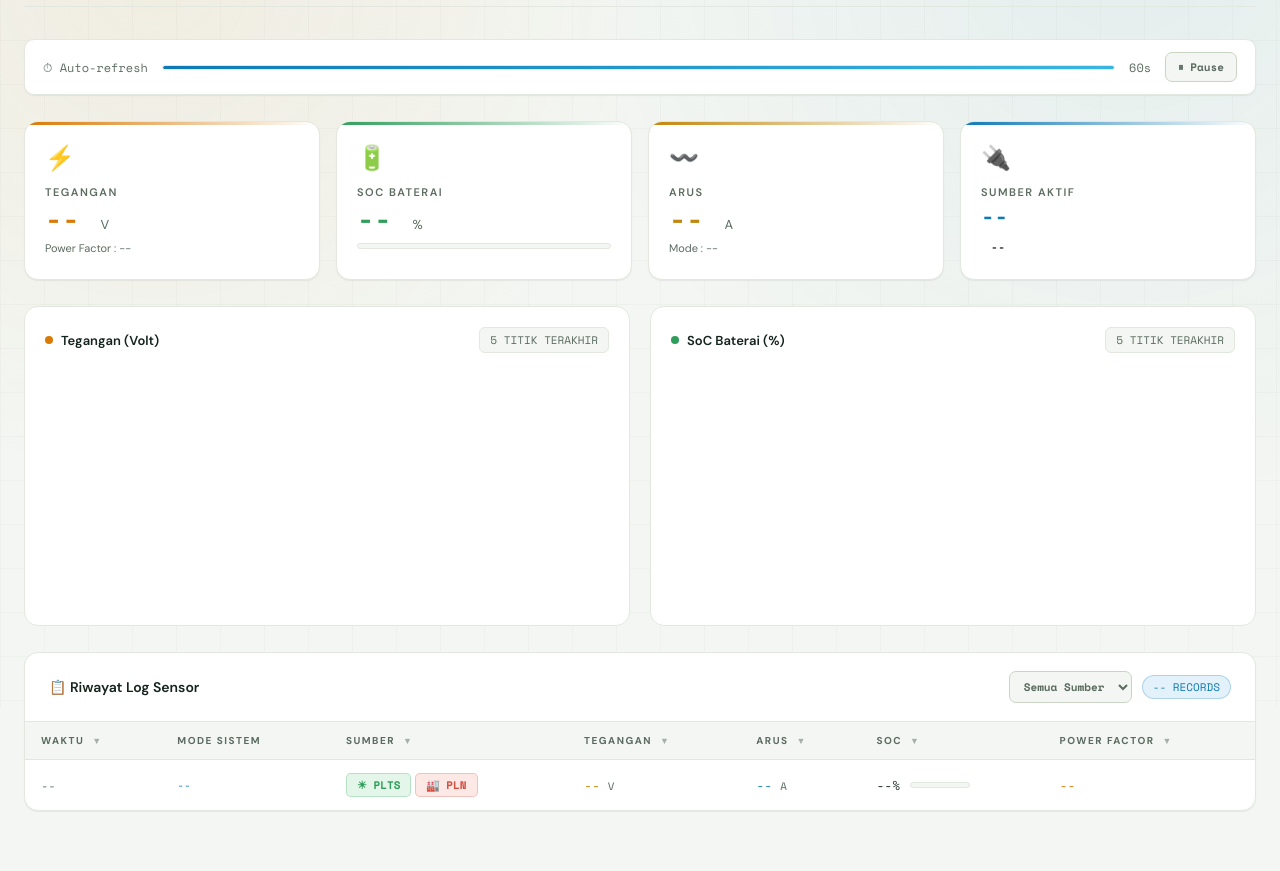
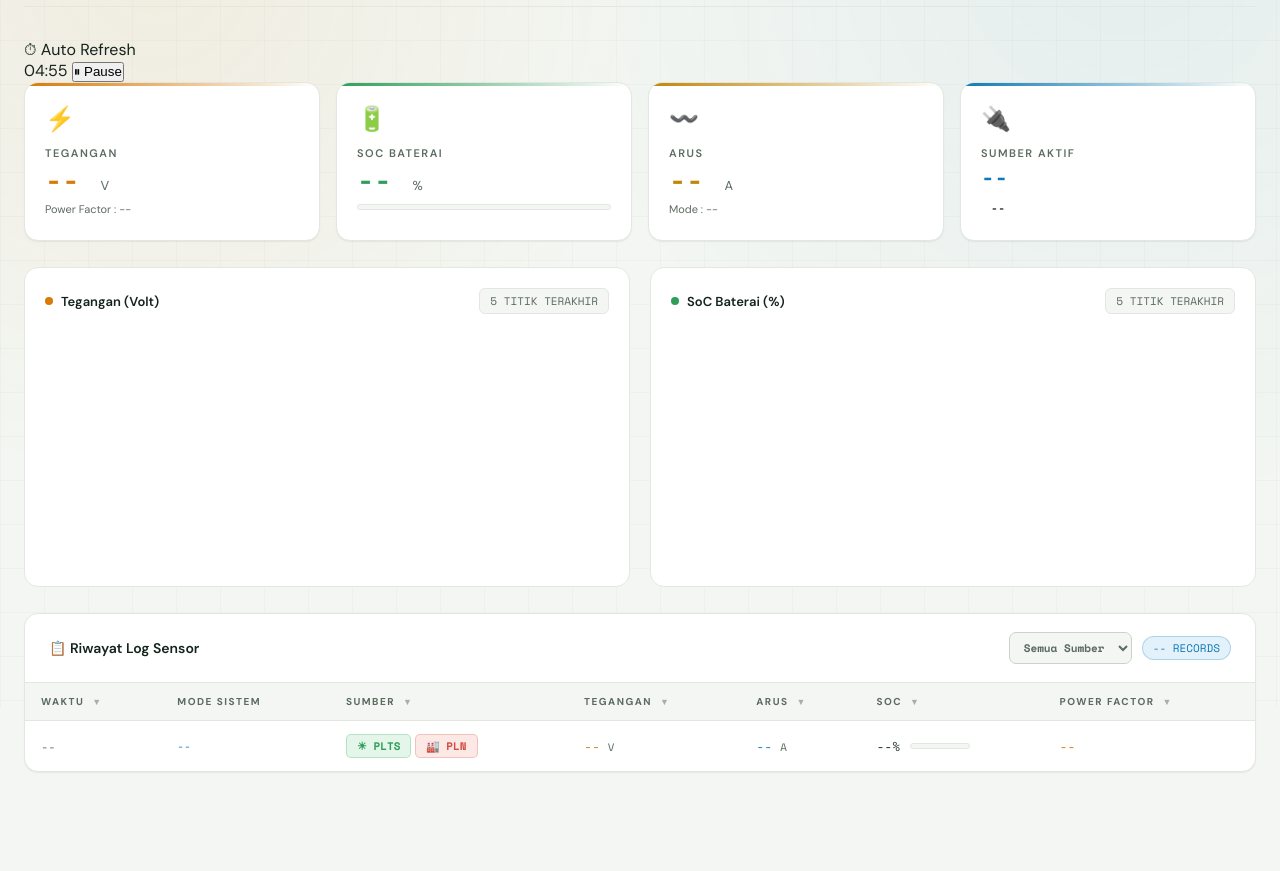
Before and after one commit to nasywahadinata87/frontend-ta, a plain HTML site: page monitoring.html in a window 1280 px wide. Shown: the part 92-963 px from the top of the page. After the commit the page ends 924 px from the top, so only its background shows below. Drawn offline with nearby package versions, Linux system fonts and the light colour scheme; no server answers; sample sign-in values are in the browser's storage.

Commit message:
refresh timer2

```diff
--- a/monitoring.html
+++ b/monitoring.html
@@ -178,20 +178,18 @@
         }
 
         .refresh-bar .progress-track {
-            flex: 1;
-            height: 5px;
-            background: var(--bg-base);
-            border-radius: 3px;
-            overflow: hidden;
-            border: 1px solid var(--border);
+            width:100%;
+            height:6px;
+            background:#dbe4ea;
+            border-radius:10px;
+            overflow:hidden;
         }
 
         .refresh-bar .progress-fill {
-            height: 100%;
-            background: linear-gradient(90deg, var(--accent-sky), #38b6e0);
-            border-radius: 3px;
-            width: 100%;
-            transition: width 1s linear;
+            width:100%;
+            height:100%;
+            background:#1d8ed8;
+            transition:width 1s linear;
         }
 
         .btn-toggle {
@@ -627,13 +625,29 @@
     </header>
 
     <!-- Refresh / control bar -->
-    <div class="refresh-bar">
-        <span>⏱ Auto-refresh</span>
-        <div class="progress-track">
-            <div class="progress-fill" id="progressFill"></div>
+    <div class="refresh-wrapper">
+        <div class="refresh-left">
+            <span class="refresh-icon">⏱</span>
+            <span class="refresh-text">
+                Auto Refresh
+            </span>
         </div>
-        <span id="countdown-text">60s</span>
-        <button class="btn-toggle" id="pauseBtn" type="button">⏸ Pause</button>
+        <div class="refresh-center">
+            <div class="progress-track">
+                <div
+                    id="refreshProgress"
+                    class="progress-fill">
+                </div>
+            </div>
+        </div>
+        <div class="refresh-right">
+            <span id="refreshTimer">
+                05:00
+            </span>
+            <button id="pauseRefresh">
+                ⏸ Pause
+            </button>
+        </div>
     </div>
 
     <!-- Stat Cards -->
```
